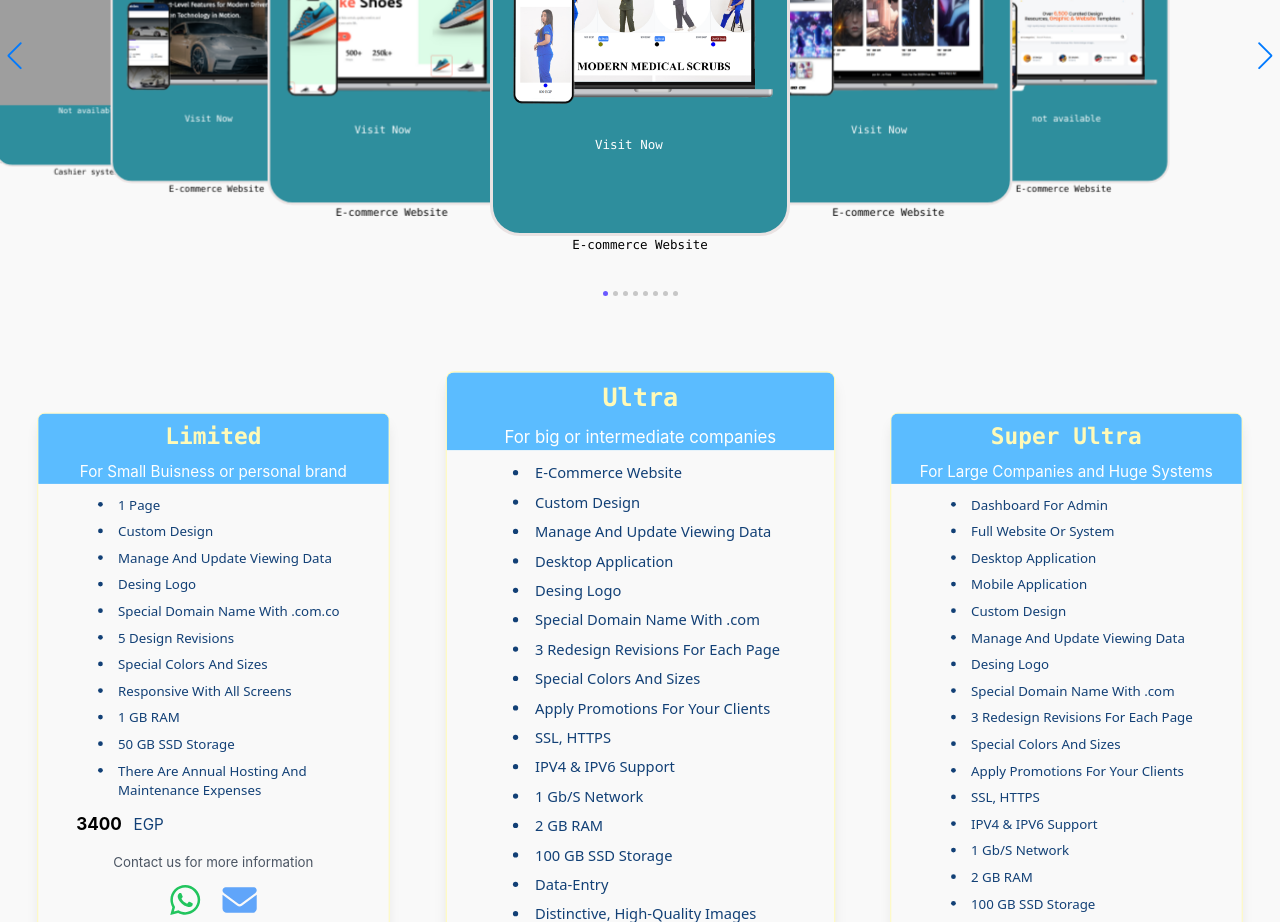
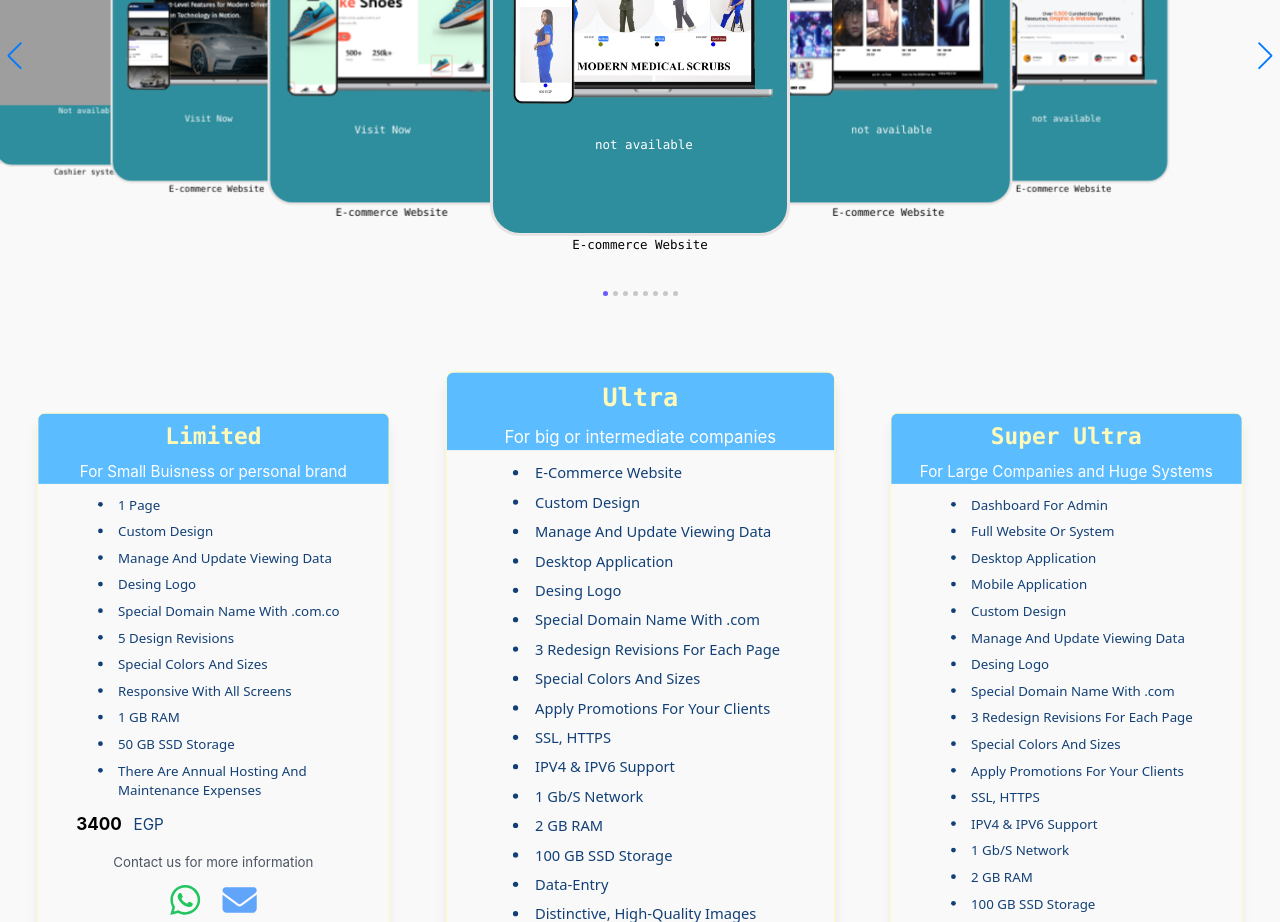
Before and after one commit to MohamedMagdy63/Webx-Crafters_website_company, a React (Create React App) app: page / in a window 1280 px wide. Shown: the part 2280-3202 px from the top of the page. Built offline with nearby package versions, Linux system fonts and the light colour scheme; grey boxes are pictures that could not be loaded; what @xpd/tailwind-3dtransforms, tailwindcss-text-fill, tailwindcss-text-fill-stroke would draw is missing.

Commit message:
delete the link of relu and scrub

```diff
--- a/src/Data/Demos.js
+++ b/src/Data/Demos.js
@@ -14,7 +14,8 @@ const DemoImages = [
       // link:'https://scrub-shopping.vercel.app/',
       descEn:'E-commerce Website',
       descAr:'متجر الكتروني',
-      textEn:'Visit Now',
+      // textEn:'Visit Now',
+      textEn:'not available',
       // textAr:'رابط الموقع',
       textAr:'الرابط غير متاح',
     },
@@ -23,7 +24,8 @@ const DemoImages = [
       // link:'https://relu-client.vercel.app/',
       descEn:'E-commerce Website',
       descAr:'متجر الكتروني',
-      textEn:'Visit Now',
+      // textEn:'Visit Now',
+      textEn:'not available',
       // textAr:'رابط الموقع',
       textAr:'الرابط غير متاح',
 
```
